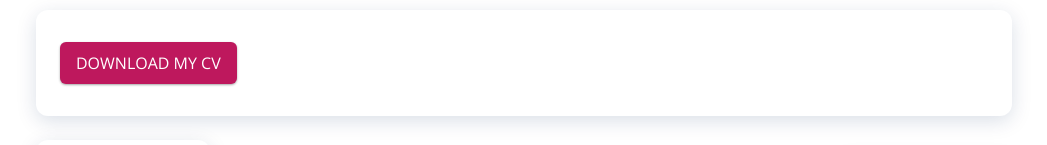
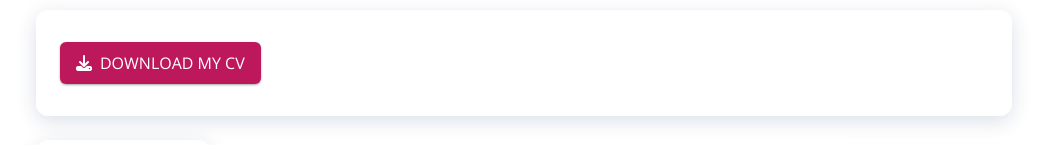
Before and after one commit to zsofiaflorek/portfolio, a Next.js app: page /about in a window 1280 px wide. Shown: the part 138-283 px from the top of the page, without its empty margins (116-1163 px from the left). Built offline with nearby package versions, Linux system fonts and the light colour scheme.

Commit message:
Add icon to download button

```diff
--- a/pages/about.js
+++ b/pages/about.js
@@ -14,7 +14,7 @@ export default function AboutPage() {
           About <strong className="text-primary">Me</strong>
         </h1>
         <Card>
-          <Button>Download my CV</Button>
+          <Button icon="fas fa-download">Download my CV</Button>
         </Card>
         <div className="lg:flex justify-between items-center my-6">
           <CVCard title="Professional skills" className="mb-8">
```
